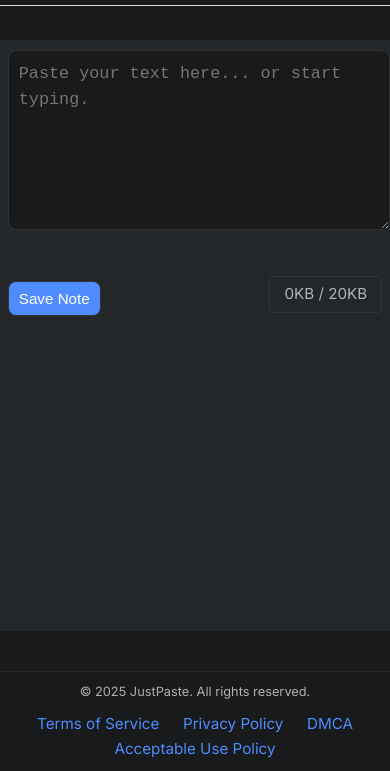
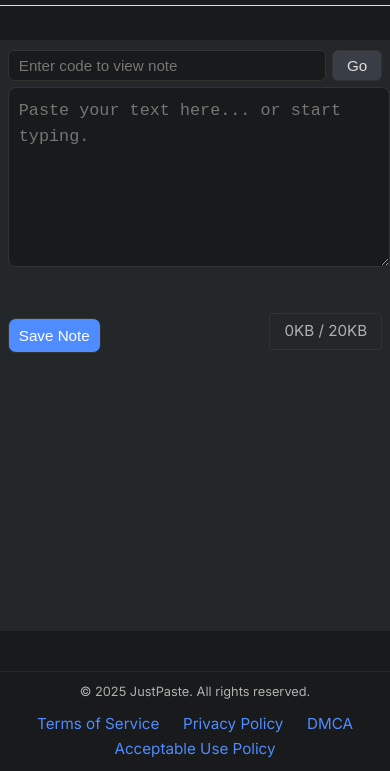
Before and after one commit to Cptbanana3000/justpaste, a website: page public/index.html in a window 390 px wide. Shown: the part 73-844 px from the top of the page. Drawn offline with Linux system fonts and the light colour scheme.

Commit message:
added a new feature to access notes

```diff
--- a/public/index.html
+++ b/public/index.html
@@ -47,6 +47,10 @@
 
         <div class="content-wrapper">
             <div id="editor-area" class="card">
+                <div id="code-access-row" class="code-access-row">
+                    <input type="text" id="codeAccessInput" class="code-access-input" placeholder="Enter code to view note">
+                    <button id="codeAccessButton" class="btn btn-secondary">Go</button>
+                </div>
                 <textarea id="textContent" placeholder="Paste your text here... or start typing."></textarea>
                 <div id="edit-code-section" class="input-group" style="display: none;">
                     <label for="editCodeInput">Enter Edit Code:</label>
@@ -65,6 +69,14 @@
             <div id="info-area" class="card" style="display: none;">
                 <h2>Note Saved!</h2>
                 <p id="message" class="success-message"></p>
+                <div class="info-item">
+                    <strong>Access Code:</strong>
+                    <div class="link-container">
+                        <span id="accessCodeDisplay" class="code-display"></span>
+                        <button class="btn-copy" data-clipboard-target="#accessCodeDisplay" title="Copy Access Code">📋</button>
+                    </div>
+                    <small class="warning-text">Save this code to access your note from any device.</small>
+                </div>
                 <div class="info-item">
                     <strong>View Link:</strong>
                     <div class="link-container">
--- a/public/script.js
+++ b/public/script.js
@@ -23,6 +23,12 @@ document.addEventListener('DOMContentLoaded', () => {
 
     const loadingIndicator = document.getElementById('loading-indicator');
     const errorMessageDisplay = document.getElementById('error-message');
+
+    const codeAccessRow = document.getElementById('code-access-row');
+    const codeAccessInput = document.getElementById('codeAccessInput');
+    const codeAccessButton = document.getElementById('codeAccessButton');
+
+    const accessCodeDisplay = document.getElementById('accessCodeDisplay');
 
     let currentNoteId = null;
     let currentEditCode = null;
@@ -87,6 +93,7 @@ document.addEventListener('DOMContentLoaded', () => {
         editCodeInput.value = '';
         textContent.disabled = false;
         clearError();
+        if (codeAccessRow) codeAccessRow.style.display = 'flex';
     }
 
     function showInfoView(data) {
@@ -99,17 +106,15 @@ document.addEventListener('DOMContentLoaded', () => {
         if (!basePath.endsWith('/')) {
             basePath += '/';
         }
-
+        if (accessCodeDisplay) accessCodeDisplay.textContent = data.id || '';
         viewLinkDisplay.href = `${basePath}#/view/${data.id}`;
         viewLinkDisplay.textContent = `View: ${basePath}#/view/${data.id}`;
-
         editLinkDisplay.href = `${basePath}#/edit/${data.id}`;
         editLinkDisplay.textContent = `Edit: ${basePath}#/edit/${data.id}`;
-
         editCodeDisplay.textContent = data.editCode || " (Not available)";
-
         newNoteButton.style.display = 'inline-block';
         clearError();
+        if (codeAccessRow) codeAccessRow.style.display = 'none';
     }
 
     function showNoteView(noteData) {
@@ -140,6 +145,7 @@ document.addEventListener('DOMContentLoaded', () => {
         }
         currentNoteId = noteData.id;
         clearError();
+        if (codeAccessRow) codeAccessRow.style.display = 'none';
     }
 
     function showEditView(noteContent) {
@@ -155,6 +161,7 @@ document.addEventListener('DOMContentLoaded', () => {
         editCodeInput.value = currentEditCode || '';
         textContent.disabled = false;
         clearError();
+        if (codeAccessRow) codeAccessRow.style.display = 'none';
     }
 
     // Add size display to the editor area
@@ -419,4 +426,20 @@ document.addEventListener('DOMContentLoaded', () => {
             alert('Error loading note. Please check the URL and try again.');
         }
     }
+
+    // Code access logic
+    if (codeAccessButton && codeAccessInput) {
+        codeAccessButton.addEventListener('click', () => {
+            const code = codeAccessInput.value.trim();
+            if (code) {
+                window.location.hash = `#/view/${code}`;
+                codeAccessInput.value = '';
+            }
+        });
+        codeAccessInput.addEventListener('keydown', (e) => {
+            if (e.key === 'Enter') {
+                codeAccessButton.click();
+            }
+        });
+    }
 });
--- a/public/style.css
+++ b/public/style.css
@@ -430,6 +430,36 @@ textarea#textContent:focus {
         font-size: 0.85rem;
         padding: 3px 6px;
     }
+    .note-content-box a {
+        font-size: 0.85em;
+    }
+    .note-content-box {
+        font-size: 0.85em;
+        padding: 8px;
+    }
+    .code-access-row {
+        flex-direction: row;
+        align-items: center;
+        gap: 6px;
+        margin-bottom: 10px;
+        margin-top: 0;
+        width: 100%;
+    }
+    .code-access-input {
+        width: 100%;
+        font-size: 1rem;
+        padding: 10px 12px;
+        border-radius: 8px;
+        flex: 1 1 auto;
+    }
+    #codeAccessButton.btn {
+        width: auto;
+        min-width: 48px;
+        font-size: 0.92rem;
+        padding: 6px 12px;
+        border-radius: 6px;
+        flex: 0 0 auto;
+    }
 }
 
 /* Rate Limit Alert */
@@ -605,13 +635,32 @@ a:hover {
     color: #82aaff;
 }
 
-
-@media (max-width: 600px) {
-    .note-content-box a {
-        font-size: 0.85em;
-    }
-    .note-content-box {
-        font-size: 0.85em;
-        padding: 8px;
-    }
+.code-access-row {
+    display: flex;
+    align-items: center;
+    justify-content: flex-end;
+    gap: 6px;
+    margin-bottom: 6px;
+    margin-top: 0;
+    width: 100%;
 }
+.code-access-input {
+    width: 140px;
+    padding: 6px 10px;
+    border: 1px solid #333;
+    border-radius: 6px;
+    font-size: 0.95rem;
+    background-color: #181a1b;
+    color: #e0e0e0;
+    outline: none;
+    transition: border-color 0.2s, box-shadow 0.2s;
+}
+.code-access-input:focus {
+    border-color: #4f8cff;
+    box-shadow: 0 0 0 2px rgba(79, 140, 255, 0.12);
+}
+#codeAccessButton.btn {
+    padding: 6px 14px;
+    font-size: 0.95rem;
+    border-radius: 6px;
+}
```
